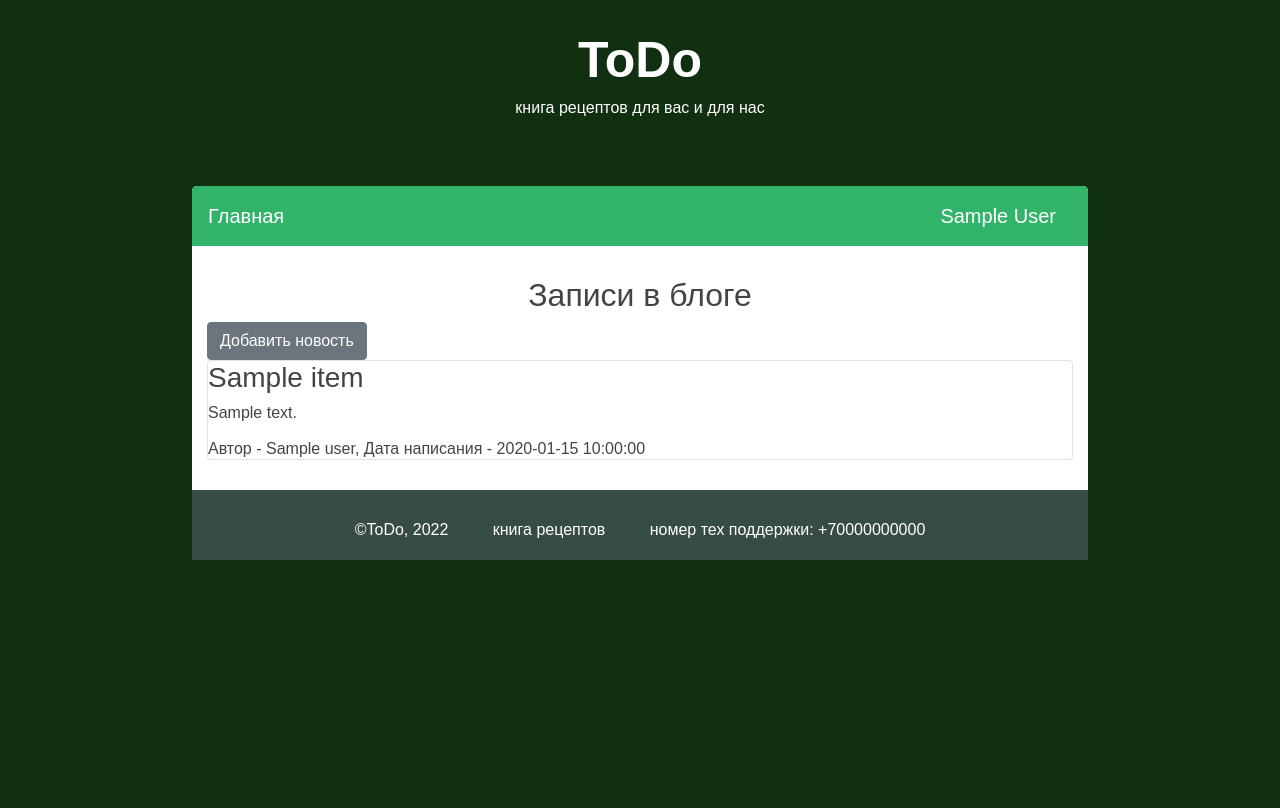
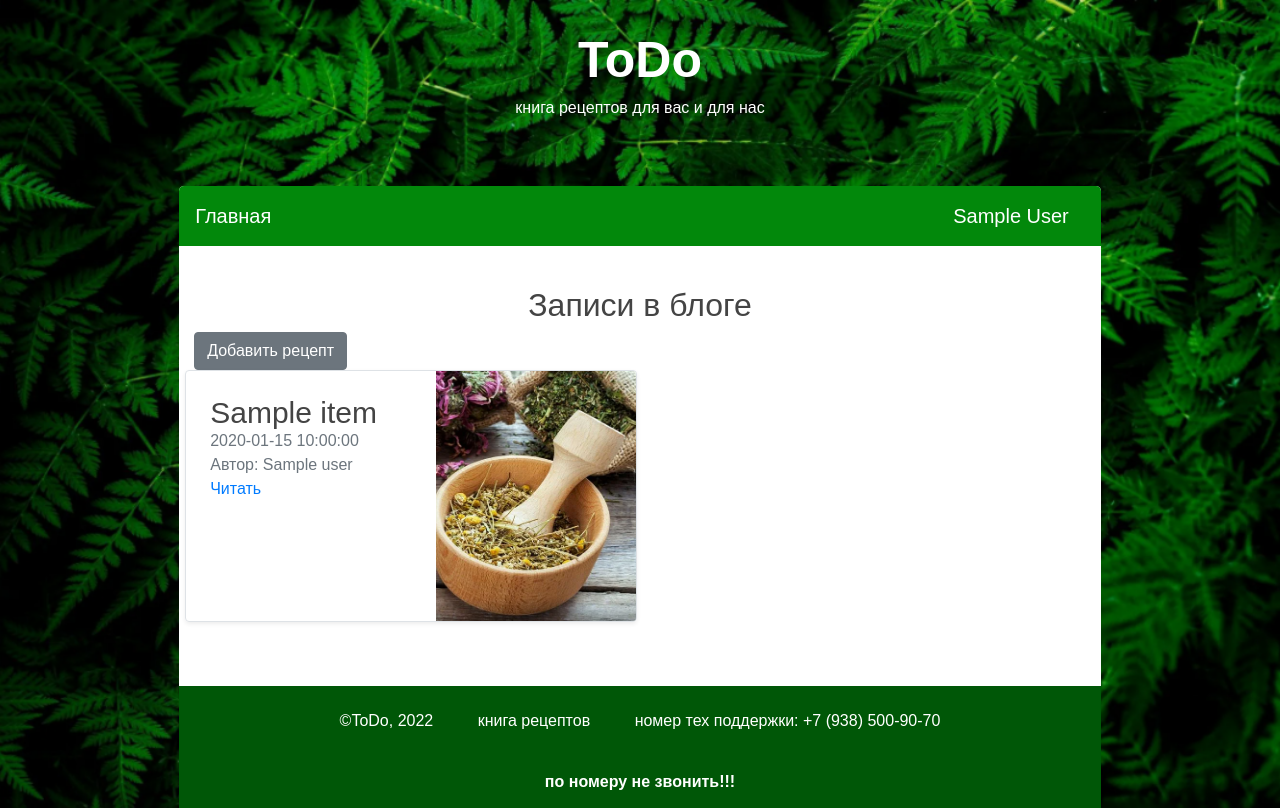
Before and after one commit to Gandalf-Rus/Yandex_lyceum_web, a Flask app: template templates/index.html in a window 1280 px wide. Run offline with Flask 2, Linux system fonts and the light colour scheme; the visitor is signed in with stand-in values (Sample User, id 1); tables that the repository leaves empty hold one stand-in row (values such as "Sample post"); the template is opened without the code that fills it: most values are stand-ins (such as "Sample title", 1, 10 or a date in 2020); some libraries are stand-ins or nearby versions.

Commit message:
for master

```diff
--- a/data/__all_models.py
+++ b/data/__all_models.py
@@ -1,3 +1,3 @@
-from . import users
-from . import news
-from . import category
+from data import users
+from data import news
+from data import category
--- a/data/category.py
+++ b/data/category.py
@@ -1,5 +1,5 @@
 import sqlalchemy
-from .db_session import SqlAlchemyBase
+from data.db_session import SqlAlchemyBase
 
 
 association_table = sqlalchemy.Table(
--- a/data/db_session.py
+++ b/data/db_session.py
@@ -23,7 +23,7 @@ def global_init(db_file):
     engine = sa.create_engine(conn_str, echo=False)
     __factory = orm.sessionmaker(bind=engine)
 
-    from . import __all_models
+    from data import __all_models
 
     SqlAlchemyBase.metadata.create_all(engine)
 
--- a/data/users.py
+++ b/data/users.py
@@ -3,7 +3,7 @@ from flask_login import UserMixin
 from sqlalchemy import orm
 from sqlalchemy_serializer import SerializerMixin
 
-from .db_session import SqlAlchemyBase
+from data.db_session import SqlAlchemyBase
 from werkzeug.security import check_password_hash, generate_password_hash
 from tools.time_round import round_time
 
--- a/main.py
+++ b/main.py
@@ -3,6 +3,7 @@ from flask_login import LoginManager, login_user, login_required, logout_user, c
 from flask_restful import Api
 from werkzeug.exceptions import abort
 from werkzeug.utils import redirect
+from requests import get
 
 from data import db_session, recipes_api
 from data.users import User
@@ -10,7 +11,6 @@ from data.news import News
 from forms.new import NewsForm
 from forms.user import RegisterForm
 from forms.login_form import LoginForm
-
 
 app = Flask(__name__)
 app.config['SECRET_KEY'] = 'yandexlyceum_secret_key'
@@ -22,8 +22,9 @@ api = Api(app)
 
 def main():
     db_session.global_init("db/blogs.db")
-    api.add_resource(recipes_api.NewsListResource, '/api/v2/recipes')
-    api.add_resource(recipes_api.NewsResource, '/api/v2/recipes/<int:news_id>')
+    api.add_resource(recipes_api.NewsListResource, '/api/recipes')
+    api.add_resource(recipes_api.NewsResource, '/api/recipes/<int:news_id>')
+
     @login_manager.user_loader
     def load_user(user_id):
         db_sess = db_session.create_session()
@@ -31,8 +32,10 @@ def main():
 
     @app.route("/")
     def index():
+        """
+        Главня страница
+        """
         db_sess = db_session.create_session()
-        news = db_sess.query(News).filter(News.is_private != True)
         if current_user.is_authenticated:
             news = db_sess.query(News).filter(
                 (News.user == current_user) | (News.is_private != True))
@@ -40,8 +43,24 @@ def main():
             news = db_sess.query(News).filter(News.is_private != True)
         return render_template("index.html", news=news)
 
+    @app.route('/recipes/<int:id>')
+    def recipes(id):
+        request = get(f'http://127.0.0.1:8080/api/recipes/{id}').json()
+        if "message" in request.keys():
+            return render_template("recipes.html", message="Простите, но данного рецепта не было обнаружено")
+
+        if request["recipes"]["is_private"] is True:
+            if current_user.is_authenticated is False:
+                return render_template("recipes.html", message="Простите, но у вас нет доступа к этому рецепту")
+            elif current_user.id != request["recipes"]["user_id"]:
+                return render_template("recipes.html", message="Простите, но у вас нет доступа к этому рецепту")
+        return render_template("recipes.html", recipes=request["recipes"], message=None)
+
     @app.route('/register', methods=['GET', 'POST'])
     def reqister():
+        """
+        Форма регистрации
+        """
         form = RegisterForm()
         if form.validate_on_submit():
             if form.password.data != form.password_again.data:
@@ -61,12 +80,15 @@ def main():
             user.set_password(form.password.data)
             db_sess.add(user)
             db_sess.commit()
-            return redirect('/login')
-
+            login_user(user)
+            return redirect('/')
         return render_template('register.html', title='Регистрация', form=form)
 
     @app.route('/login', methods=['GET', 'POST'])
     def login():
+        """
+        Форма входа
+        """
         form = LoginForm()
         if form.validate_on_submit():
             db_sess = db_session.create_session()
@@ -82,6 +104,9 @@ def main():
     @app.route('/logout')
     @login_required
     def logout():
+        """
+        Выход из аккаунта
+        """
         logout_user()
         return redirect("/")
 
--- a/static/css/style.css
+++ b/static/css/style.css
@@ -4,7 +4,7 @@ body {
   font-family: "Arial", sans-serif;
   line-height: 20px;
   color: #444444;
-  background-color: #103011;
+  background-size: 100% 100%;
 }
 
 h1 {
@@ -21,6 +21,10 @@ h2 {
   text-align: center;
 }
 
+h3 {
+    font-size: 30px
+}
+
 .site-header {
   min-width: 550px;
   height: 186px;
@@ -31,14 +35,14 @@ h2 {
 
 .site-footer {
   min-height: 70px;
-  background-color: #374c45;
+  background-color: #005707;
   color: #ffffff;
-  margin-top: 30px;
+  margin-top: 40px;
   text-align: center;
 }
 
 .site-footer p {
-  margin-top: 30px;
+  margin-top: 25px;
   display: inline-block;
   vertical-align: middle;
   padding: 0 20px;
@@ -47,11 +51,22 @@ h2 {
 .primary-container {
   background-color: #ffffff;
   border-radius: 5px;
-  max-width: 70%;
+  max-width: 72%;
   margin: auto;
 }
 
 .navbar {
     min-height: 60px;
     border-radius: 5px 5px 0px 0;
+    margin-bottom: 40px;
 }
+
+.row {
+    --bs-gutter-x: 1.5rem;
+    --bs-gutter-y: 0;
+    display: flex;
+    flex-wrap: wrap;
+    margin-top: calc(var(--bs-gutter-y) * -1);
+    margin-right: calc(var(--bs-gutter-x) * -.5);
+    margin-left: calc(var(--bs-gutter-x) * -.5);
+}
--- a/templates/base.html
+++ b/templates/base.html
@@ -10,7 +10,7 @@
     <link rel="stylesheet" href="../static/css/style.css">
     <title>ToDo, книга книга рецептов</title>
   </head>
-  <body>
+  <body bgcolor="#000" background="/static/img/img.png">
     <header class="site-header">
       <div class="container">
         <h1>ToDo</h1>
@@ -20,7 +20,7 @@
       </div>
     </header>
     <main role="main" class="primary-container">
-        <nav class="navbar navbar-dark navbar" style="background-color: #32B36A;">
+        <nav class="navbar navbar-dark navbar" style="background-color: #02880b;">
         <a class="navbar-brand" href="/">Главная</a>
         {% if current_user.is_authenticated %}
             <a class="navbar-brand" href="/logout">{{ current_user.name }}</a>
@@ -37,7 +37,8 @@
       <footer class="site-footer">
         <p>©ToDo, 2022</p>
         <p>книга рецептов</p>
-        <p>номер тех поддержки: +70000000000</p>
+        <p>номер тех поддержки: +7 (938) 500-90-70</p><br>
+        <p><b>по номеру не звонить!!!</b></p>
       </footer>
     </main>
 
--- a/templates/index.html
+++ b/templates/index.html
@@ -3,27 +3,22 @@
 {% block content %}
 <h2>Записи в блоге</h2>
 {% if current_user.is_authenticated %}
-    <a href="news" class="btn btn-secondary">Добавить новость</a>
+<a href="news" class="btn btn-secondary">Добавить рецепт</a>
 {% endif %}
-{% for item in news%}
-<div class="col-md6 border rounded">
-    <h3>{{item.title}}</h3>
-    <div>
-        <p>{{item.content}}</p>
+<div class="row">
+    {% for item in news%}
+    <div class="col-md-6">
+        <div class="row g-0 border rounded overflow-hidden flex-md-row mb-4 shadow-sm h-md-250 position-relative">
+            <div class="col p-4 d-flex flex-column position-static">
+                <h3 class="mb-0">{{item.title}}</h3>
+                <div class="mb-1 text-muted">{{item.created_date}}</div>
+                <div class="mb-1 text-muted">Автор: {{item.user.name}}</div>
+                <a href="/recipes/{{ item.id }}" class="stretched-link">Читать</a>
+            </div>
+                <img src="static/img/for_recipes.png" width="200" height="250">
+        </div>
+
     </div>
-    <div>
-        Автор - {{item.user.name}}, Дата написания - {{item.created_date}}
-    </div>
-    {% if current_user.is_authenticated and current_user == item.user %}
-        <div>
-            <a href="/news/{{ item.id }}" class="btn btn-warning">
-                Изменить
-            </a>
-            <a href="/news_delete/{{ item.id }}" class="btn btn-danger">
-                Удалить
-            </a>
-        </div>
-    {% endif %}
+    {% endfor %}
 </div>
-{% endfor %}
 {% endblock %}
--- a/templates/news.html
+++ b/templates/news.html
@@ -1,7 +1,7 @@
 {% extends "base.html" %}
 
 {% block content %}
-<h2>Добавление новости</h2>
+<h2>Добавление рецепта</h2>
 <form action="" method="post">
     {{ form.hidden_tag() }}
     <p>
```
Also changed, not shown: data/recipes_api.py (+4 -4 lines), templates/recipes.html (added, +30 -0 lines), db/blogs.db, forms/login_form.py (line endings or trailing spaces), forms/new.py (line endings or trailing spaces), static/img/bg.png (added), static/img/for_recipes.png (added), static/img/img.png (added).
